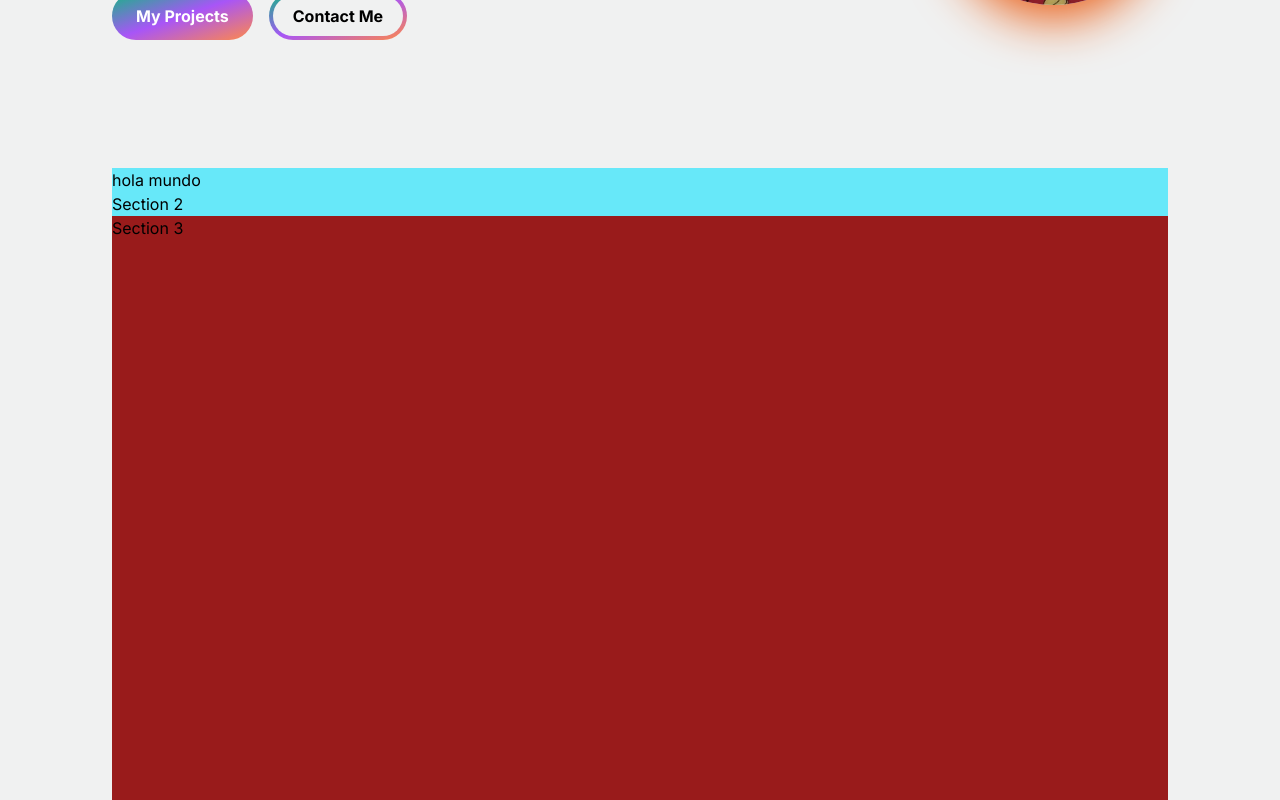
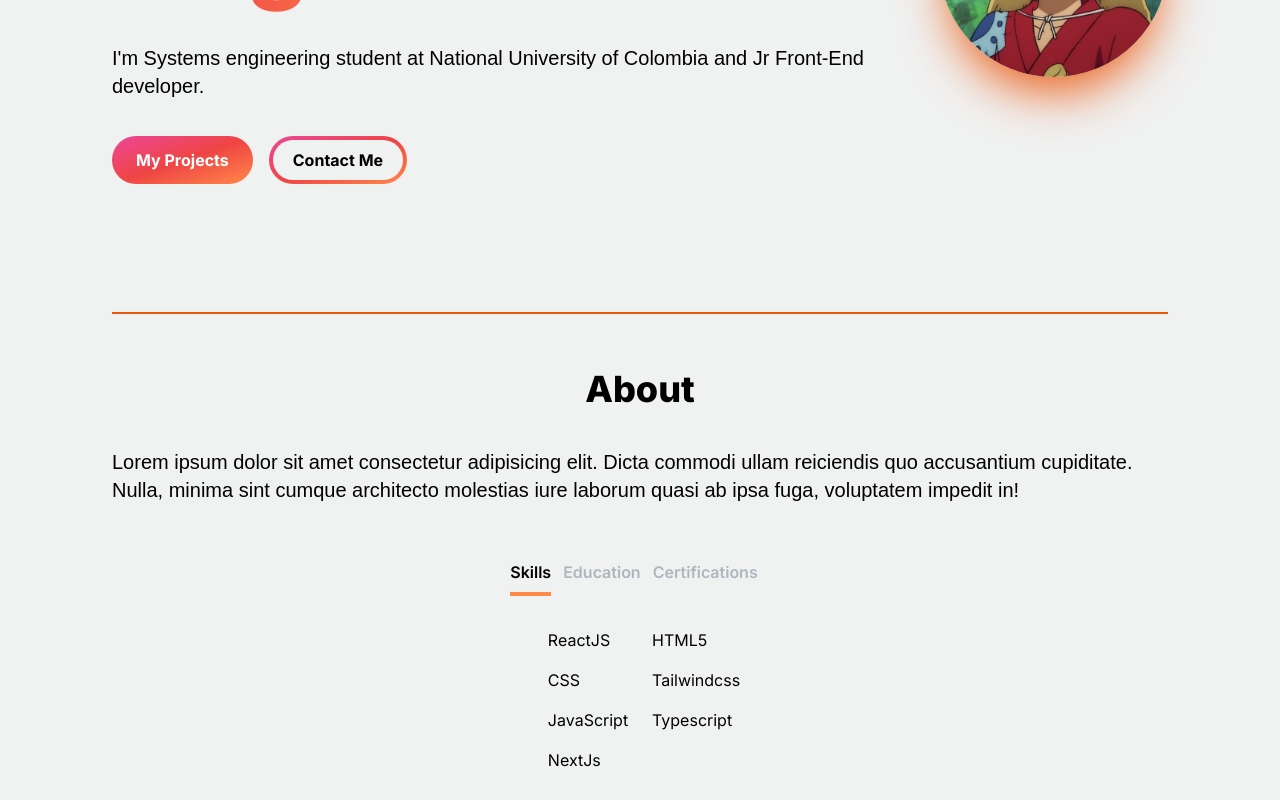
Before and after one commit to angelcoding06/Portfolio, a Next.js app: page / in a window 1280 px wide. Shown: the part 500-1300 px from the top of the page. Built offline with nearby package versions, Linux system fonts and the light colour scheme.

Commit message:
Add about sections. Bugfix pending

```diff
--- /dev/null
+++ b/src/app/components/aboutbutton.tsx
@@ -0,0 +1,28 @@
+import React from "react";
+import { motion } from "framer-motion";
+
+const variants = {
+	default: { width: 0 },
+	active: { width: "calc(100% - 0.75rem)" },
+};
+
+const AboutButton = ({ active, selectTab, children }) => {
+	const buttonClasses = active ? "text-black dark:text-white" : "text-[#ADB7BE]";
+
+	return (
+		<button onClick={selectTab}>
+			<p
+				className={`mr-3 font-semibold hover:text-black dark:hover:text-white ${buttonClasses}`}
+			>
+				{children}
+			</p>
+			<motion.div
+				animate={active ? "active" : "default"}
+				variants={variants}
+				className="h-1 bg-[#ff8949] mt-2 mr-3"
+			></motion.div>
+		</button>
+	);
+};
+
+export default AboutButton;
--- a/src/app/components/aboutsection.tsx
+++ b/src/app/components/aboutsection.tsx
@@ -1,10 +1,94 @@
+"use client";
 import React from "react";
+import { useState, useTransition } from "react";
+import AboutButton from "./aboutbutton";
+const TAB_DATA = [
+	{
+		title: "Skills",
+		id: "skills",
+		content: (
+			<ul className="list-none pl-2 grid grid-cols-2 gap-4 text-black dark:text-white">
+				<li>ReactJS</li>
+				<li>HTML5</li>
+				<li>CSS</li>
+				<li>Tailwindcss</li>
+				<li>JavaScript</li>
+				<li>Typescript</li>
+				<li>NextJs</li>
+			</ul>
+		),
+	},
+	{
+		title: "Education",
+		id: "education",
+		content: (
+			<ul className="list-none pl-2 grid grid-flow-col gap-4 text-black dark:text-white">
+				<li>Fullstack Academy of Code</li>
+				<li>University of California, Santa Cruz</li>
+			</ul>
+		),
+	},
+	{
+		title: "Certifications",
+		id: "certifications",
+		content: (
+			<ul className="list-none pl-2 grid grid-flow-col gap-4 text-black dark:text-white">
+				<li>AWS Cloud Practitioner</li>
+				<li>Google Professional Cloud Developer</li>
+			</ul>
+		),
+	},
+];
 
 const Aboutsection = () => {
+	const [tab, setTab] = useState("skills");
+	const [isPending, startTransition] = useTransition();
+	isPending;
+	const handleTabChange = (id:string) => {
+		startTransition(() => {
+			setTab(id);
+		});
+	};
 	return (
-		<div>
-			<h1>hola mundo</h1>
-		</div>
+		<section
+			className="flex flex-col justify-between scroll-my-48 py-12 border-solid border-t-2 border-orange-600 "
+			id="about"
+		>
+			<h1 className="font-extrabold text-center text-black dark:text-white mb-8 text-4xl sm:text-5xl lg:text-4xl lg:leading-normal justify-center">
+				About
+			</h1>
+			<div className="flex flex-col items-center content-center justify-between">
+				<p className="font-poppins text-black dark:text-white text-base sm:text-lg mb-6 lg:text-xl">
+					Lorem ipsum dolor sit amet consectetur adipisicing elit. Dicta commodi
+					ullam reiciendis quo accusantium cupiditate. Nulla, minima sint cumque
+					architecto molestias iure laborum quasi ab ipsa fuga, voluptatem
+					impedit in!
+				</p>
+				<div className="flex flex-row justify-start mt-8">
+					<AboutButton
+						selectTab={() => handleTabChange("skills")}
+						active={tab === "skills"}
+					>
+						Skills
+					</AboutButton>
+					<AboutButton
+						selectTab={() => handleTabChange("education")}
+						active={tab === "education"}
+					>
+						{" "}
+						Education{" "}
+					</AboutButton>
+					<AboutButton
+						selectTab={() => handleTabChange("certifications")}
+						active={tab === "certifications"}
+					>
+						{" "}
+						Certifications{" "}
+					</AboutButton>
+				</div>
+				<div className="mt-8">{TAB_DATA.find((t) => t.id === tab).content}</div>
+			</div>
+		</section>
 	);
 };
 export default Aboutsection;
--- a/src/app/components/homesection.tsx
+++ b/src/app/components/homesection.tsx
@@ -3,16 +3,16 @@ import Image from "next/image";
 import ProfilePic from "../../../public/profilepic.jpg";
 import Link from "next/link";
 const HomeSection = () => {
-	const Title = " I'm Angel";
+	const Title = " I'm Angel.";
 	const text =
 		"I'm Systems engineering student at National University of Colombia and Jr Front-End developer.";
 	return (
-		<section className="pt-4 pb-16 sm:py-12 lg:py-32" id="home">
+		<section className="pt-4 pb-16 sm:py-12 lg:py-32 scroll-my-48" id="home">
 			<div className="flex flex-col md:flex-row items-center justify-between">
 				<div className="md:pr-12 pb-5 md:pb-0">
 					<h1 className="font-extrabold text-black dark:text-white mb-4 text-4xl sm:text-5xl lg:text-8xl lg:leading-normal justify-center">
 						<span>Hello!</span>
-						<span className="text-transparent bg-clip-text bg-gradient-to-r from-emerald-500 via-purple-500 to-[#ff8949]">
+						<span className="text-transparent bg-clip-text bg-gradient-to-r from-pink-500 via-red-500 to-[#ff8949]">
 							{Title}
 						</span>
 					</h1>
@@ -22,14 +22,14 @@ const HomeSection = () => {
 					<div>
 						<Link
 							href="/#projects"
-							className="font-bold px-6 inline-block py-3 w-full sm:w-fit rounded-full mr-4 bg-gradient-to-br from-emerald-500 via-purple-500 to-[#ff8949] hover:bg-slate-200 text-white text-center"
+							className="font-bold px-6 inline-block py-3 w-full sm:w-fit rounded-full mr-4 bg-gradient-to-br from-pink-500 via-red-500 to-[#ff8949] hover:bg-slate-200 text-white text-center"
 						>
 							My Projects
 						</Link>
 
 						<Link
 							href="/#contact"
-							className="font-bold px-1 inline-block py-1 w-full sm:w-fit rounded-full bg-gradient-to-br from-emerald-500 via-purple-500 to-[#ff8949] hover:bg-slate-800 text-white mt-3 text-center"
+							className="font-bold px-1 inline-block py-1 w-full sm:w-fit rounded-full bg-gradient-to-br from-pink-500 via-red-500 to-[#ff8949] hover:bg-slate-800 text-white mt-3 text-center"
 						>
 							<span className="block bg-[#f0f1f1] dark:bg-[#2c2727] rounded-full px-5 py-2 text-black dark:text-white">
 								Contact Me
--- a/src/app/page.tsx
+++ b/src/app/page.tsx
@@ -7,11 +7,10 @@ export default function Home() {
 		<main className="flex min-h-screen bg-[#f0f1f1] dark:bg-[#221e1e]">
 			<Navbar />
 			<div className="container mt-24 mx-auto px-5 py-4 sm:px-12 lg:px-28">
-				<HomeSection/>
-				<div id="about" className=" bg-cyan-300">
-					<Aboutsection  />
-					<h1>Section 2</h1>
-				</div>
+				<HomeSection />
+
+				<Aboutsection />
+
 				<div id="projects" className="h-screen bg-red-800">
 					<h1>Section 3</h1>
 				</div>
```
